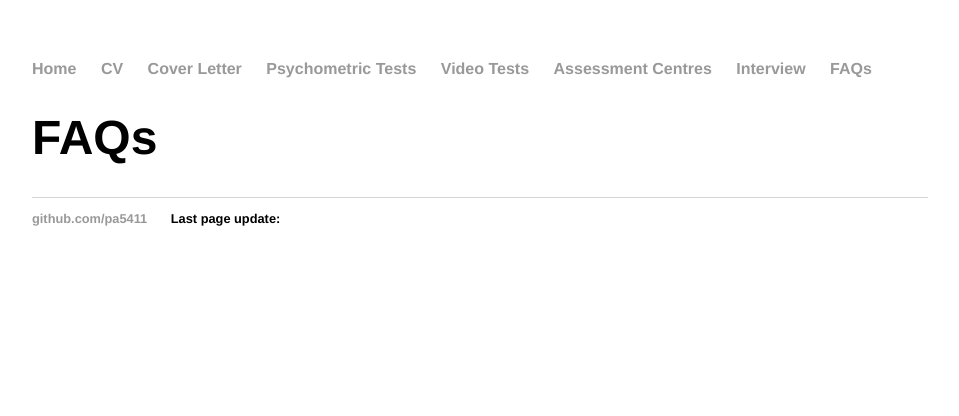
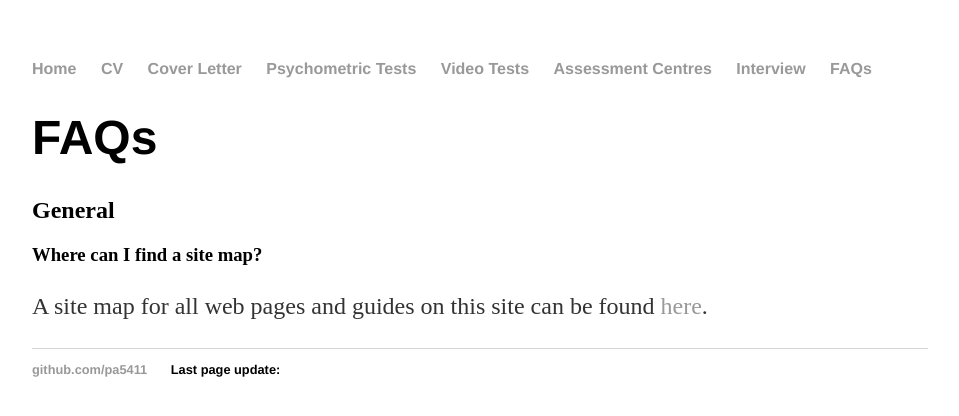
Before and after one commit to pa5411/Graduate-Job-Help, a Jekyll site: the page built from faqs.html, in a window 1280 px wide. Shown: the top 416 px of the page, without its empty margins (160-1119 px from the left). Built offline with Jekyll 4.4.1, drawn with Linux system fonts in a browser that asks for light colours.

Commit message:
add site map question to faqs

```diff
--- a/faqs.html
+++ b/faqs.html
@@ -4,4 +4,9 @@ title: FAQs
 ---
 <div class="blurb">
         <h1>FAQs</h1>
+		<h2> General </h2>
+
+		<h3> Where can I find a site map? </h3>
+		<p> A site map for all web pages and guides on this site can be found <a href="/sitemap.html">here</a>. </p>
+
 </div><!-- /.blurb -->
```
